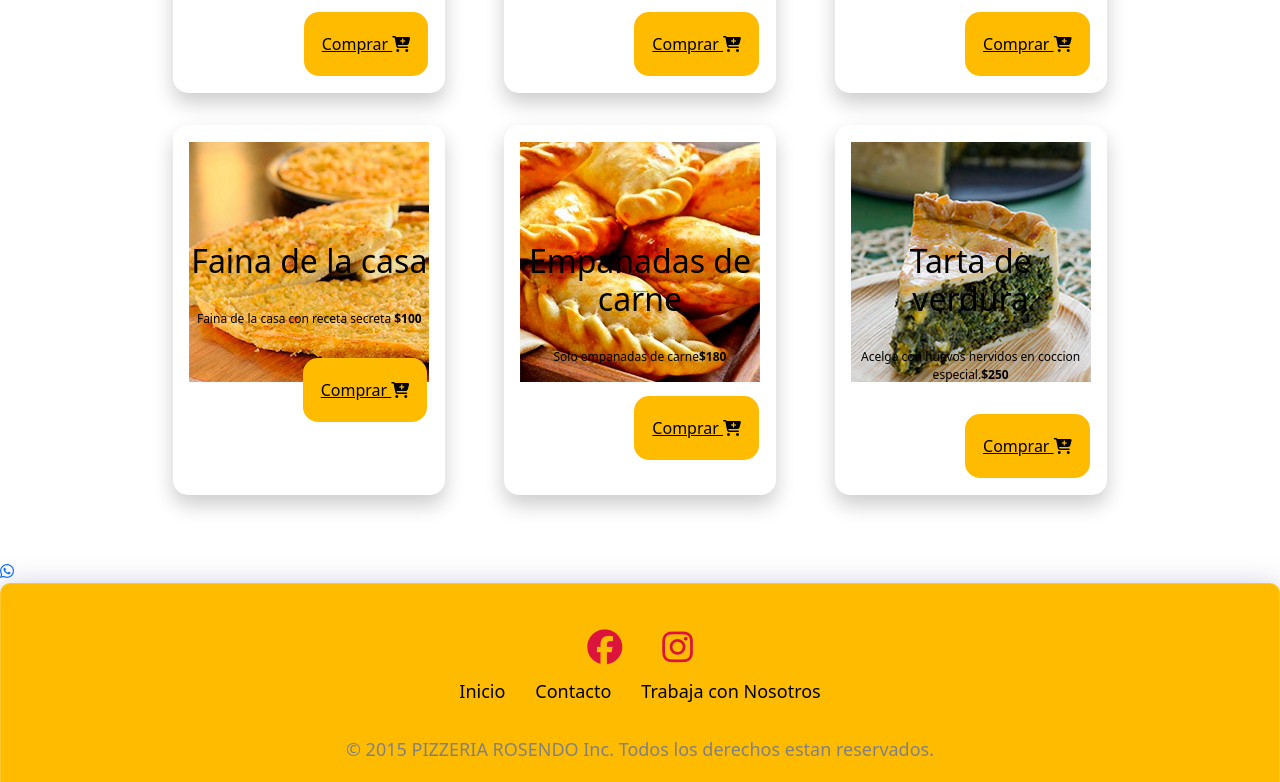
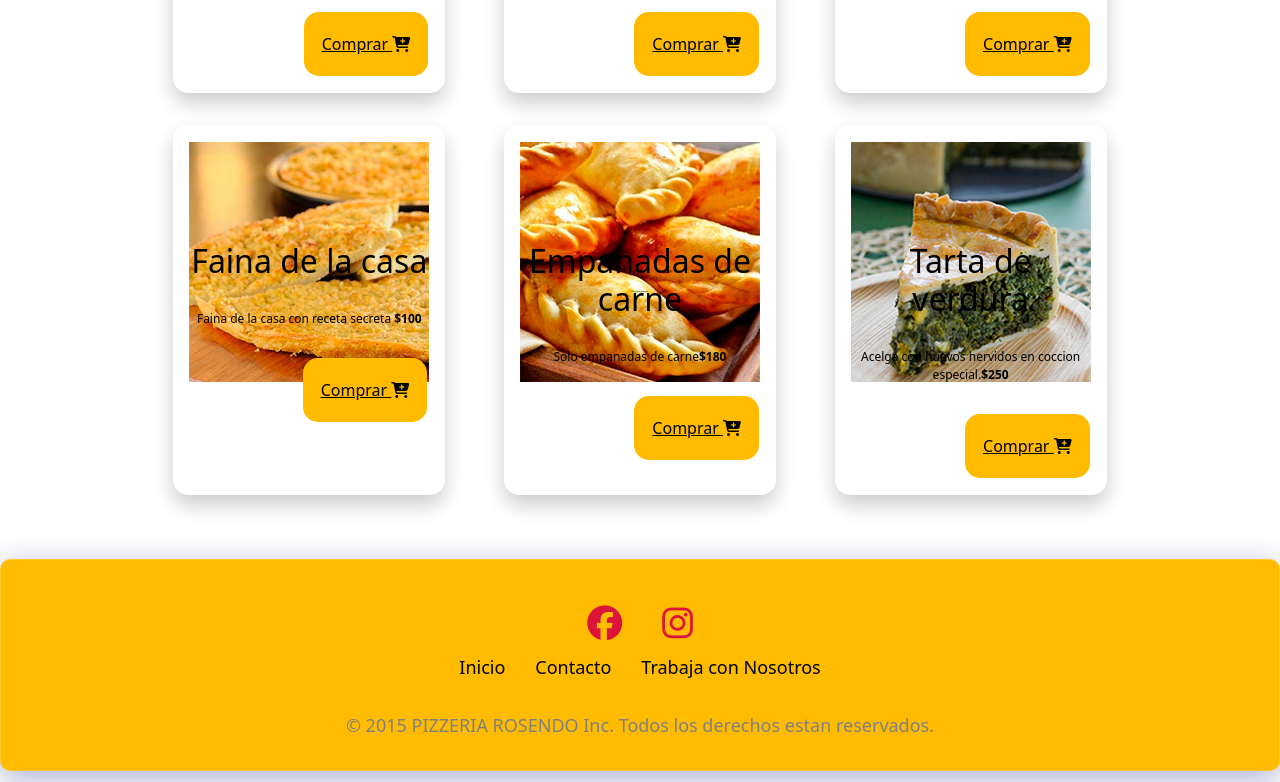
Before and after one commit to LeandroMF93/Rosendo-Pizzeria, a website: page Paginas/pizzas.html in a window 1280 px wide. Shown: the part 1060-1842 px from the top of the page. Drawn offline with nearby package versions, Linux system fonts and the light colour scheme.

Commit message:
modificacion botton wsp

```diff
--- a/Paginas/pizzas.html
+++ b/Paginas/pizzas.html
@@ -186,9 +186,6 @@
                 </div>
             </section>
             <section>
-                <a  href="https://api.whatsapp.com" class="btn-wsp" target="_blank">
-                    <i class="fa-brands fa-whatsapp"></i>
-                </a>
 
                 <a  href="https://api.whatsapp.com" class="boton_wsp" target="_blank">
                     <i class="fa-brands fa-whatsapp"></i>
```
Also changed, not shown: Paginas/carrito.html (+0 -3 lines), Paginas/contacto.html (+0 -3 lines), Paginas/historia.html (+0 -3 lines), index.html (+0 -3 lines).
